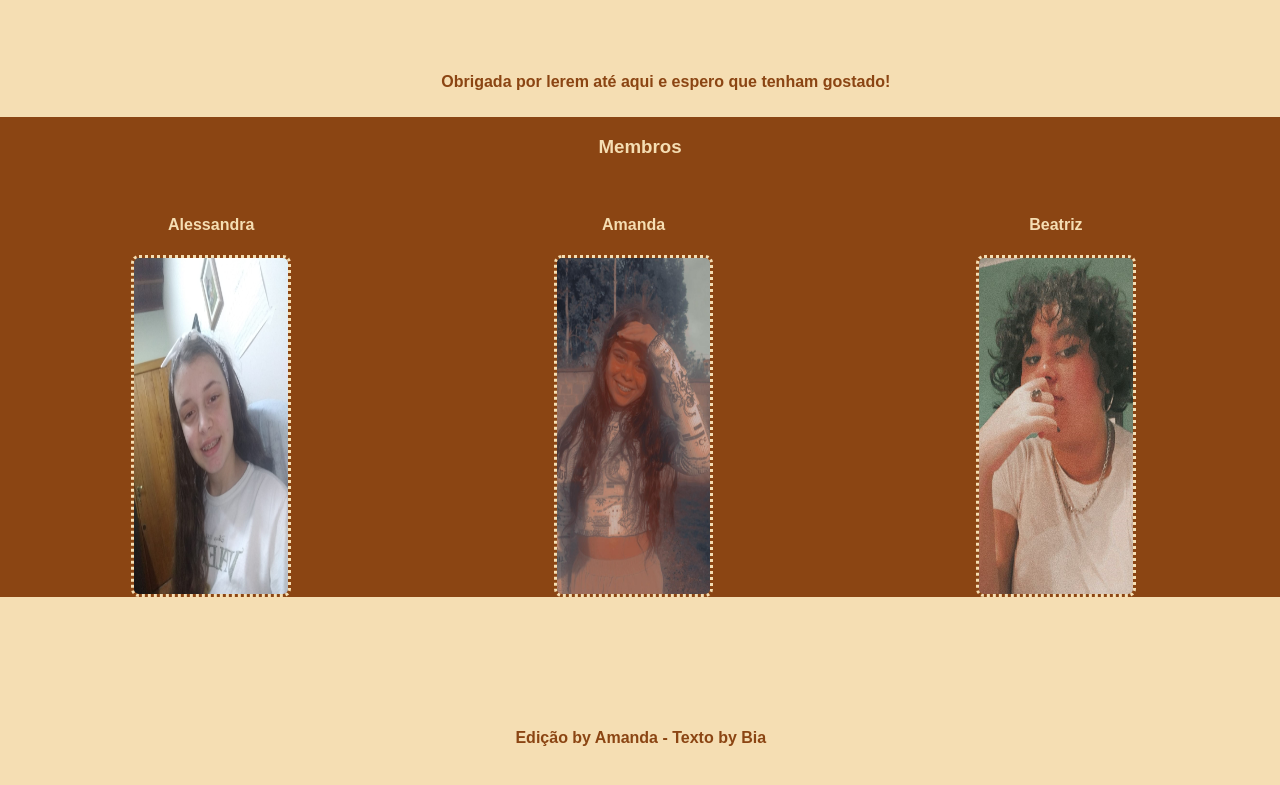
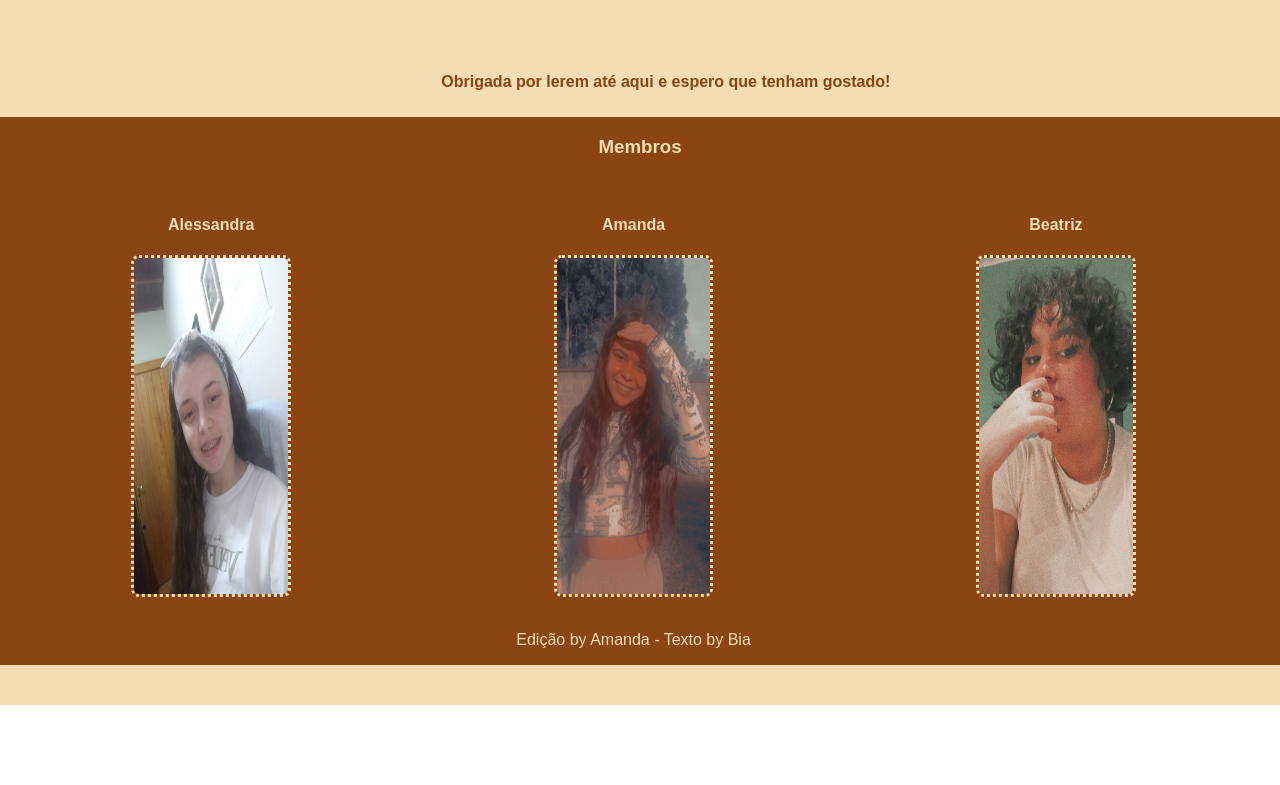
Before and after one commit to aboutbook/aboutbook.github.io, a plain HTML site: page index.html in a window 1280 px wide. Shown: the part 4369-5154 px from the top of the page. After the commit the page ends 5074 px from the top, so only its background shows below. Drawn offline with Linux system fonts and the light colour scheme; a web font is replaced by a local one.

Commit message:
Update index.html

```diff
--- a/index.html
+++ b/index.html
@@ -205,6 +205,10 @@
             <div class="colune cinco">
                 <h4>Amanda</h4>
                 <img class="imagemnos" src="img/amanda.jpeg" alt="Amanda">
+                <br> <br>
+                <p>
+                Edição by Amanda - Texto by Bia
+                </p>
             </div>
 
             <div class="colune cinco">
@@ -212,10 +216,6 @@
                 <img class="imagemnos" src="img/bia.jpeg" alt="Beatriz">
             </div>
                     <section class="marcacao centralizado" id="obrigada">
-            <br> <br> <br>
-            <p id="centralizado">
-                Edição by Amanda - Texto by Bia
-            </p>
         </section>
         </footer>
     </body>
```
